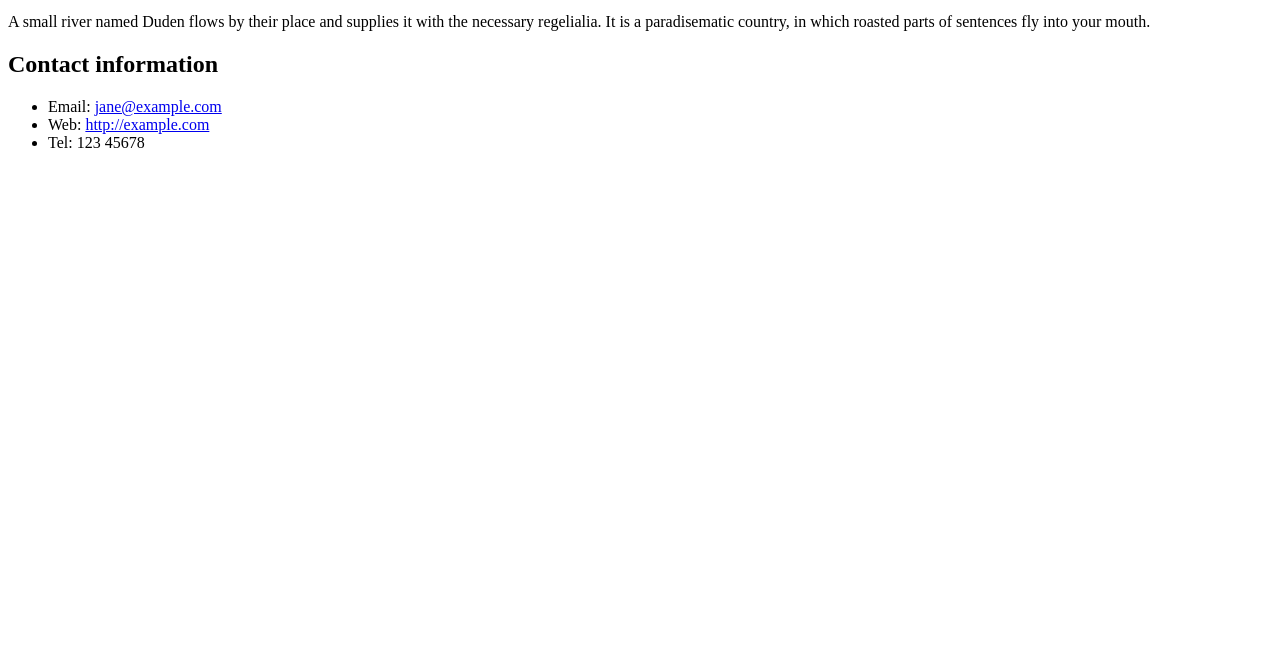
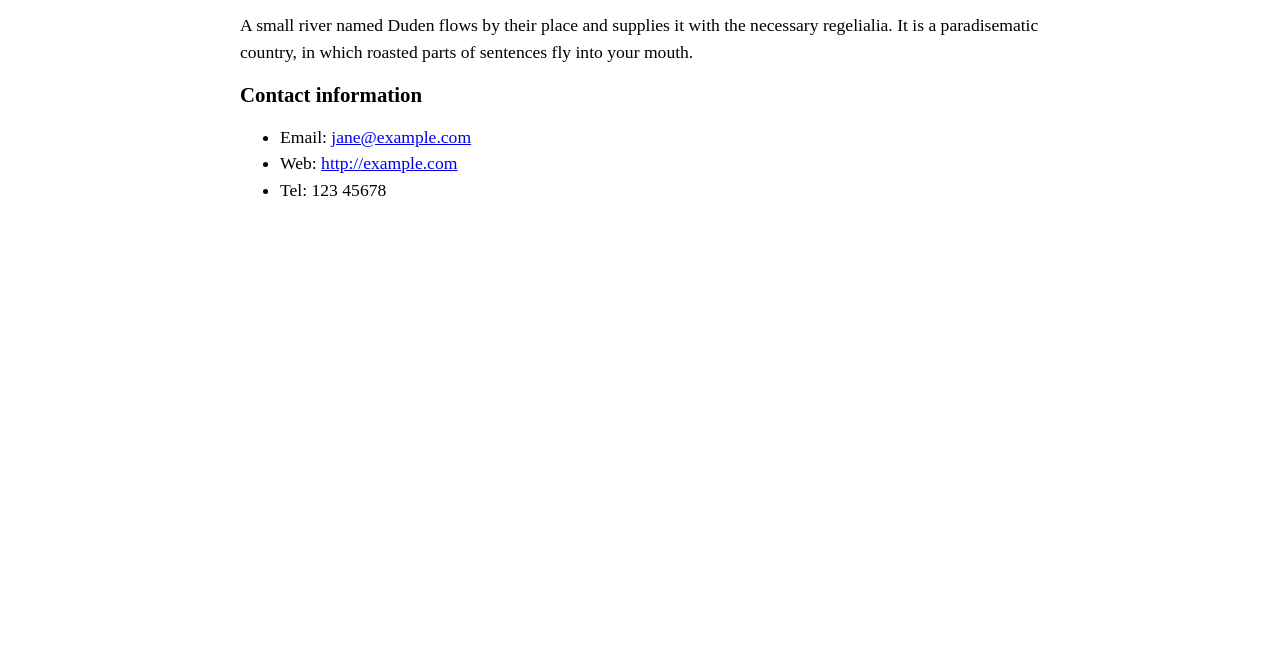
Before and after one commit to ayomideemma/ayomideemma.github.io, a plain HTML site: page Assignment 3/lab 1/index.html in a window 1280 px wide. Shown: the part 153-800 px from the top of the page. Drawn offline with Linux system fonts and the light colour scheme; files that its build step writes are made by us from their sources.

Commit message:
Update index.html
HTML comment added

```diff
--- a/Assignment 3/lab 1/index.html
+++ b/Assignment 3/lab 1/index.html
@@ -1,9 +1,18 @@
+<!--
+	Name: Aderinboye Ayomide Emmnauel
+	File: index.html
+	Date: 03 February 2025
+    Student ID: 100994931
+	Description: Biography page styled to text our knowledge from previous assignment and classes we have done.
+-->
+
 <!DOCTYPE html>
 <html lang="en">
 <head>
     <meta charset="UTF-8">
     <meta name="viewport" content="width=device-width, initial-scale=1.0">
-    <title>Document</title>
+    <link rel="stylesheet" href="./index.css">
+    <title>Biography page</title>
 </head>
 <body>
     <h1>Jane Doe</h1>
```
